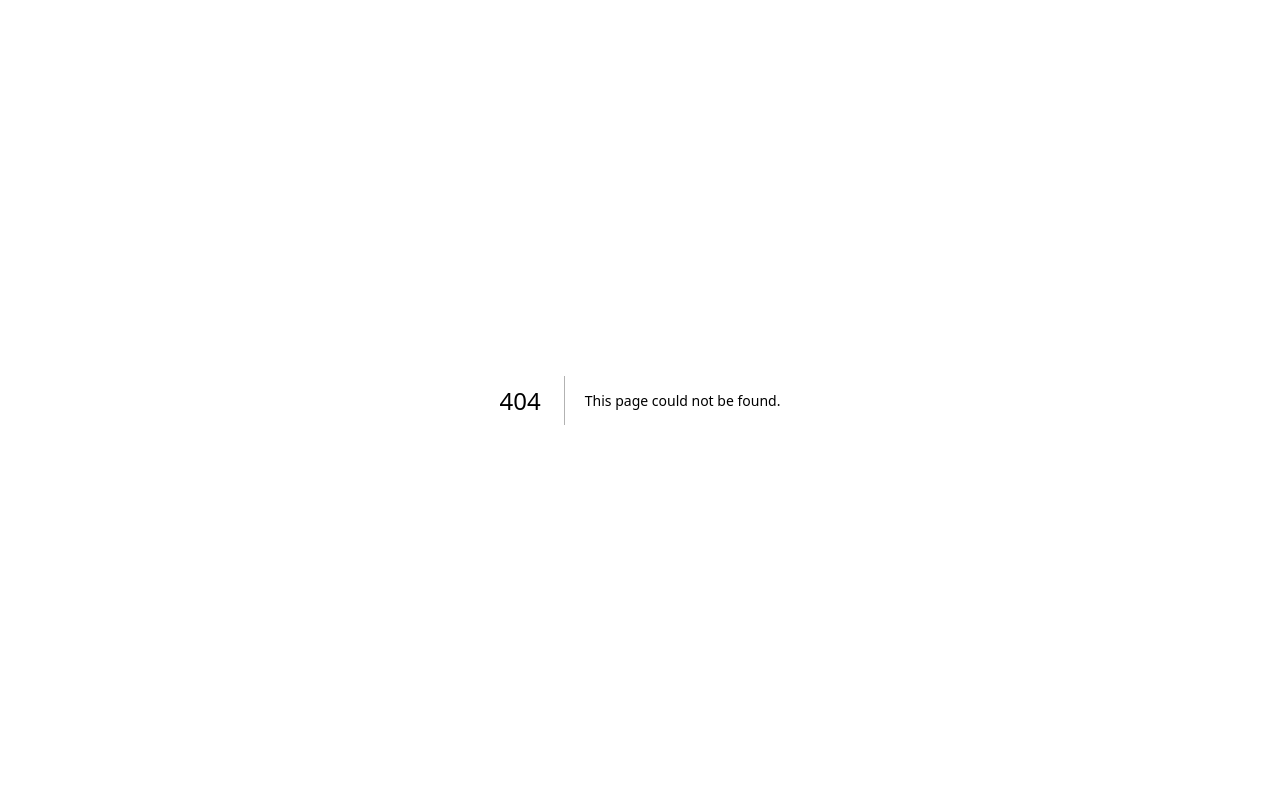
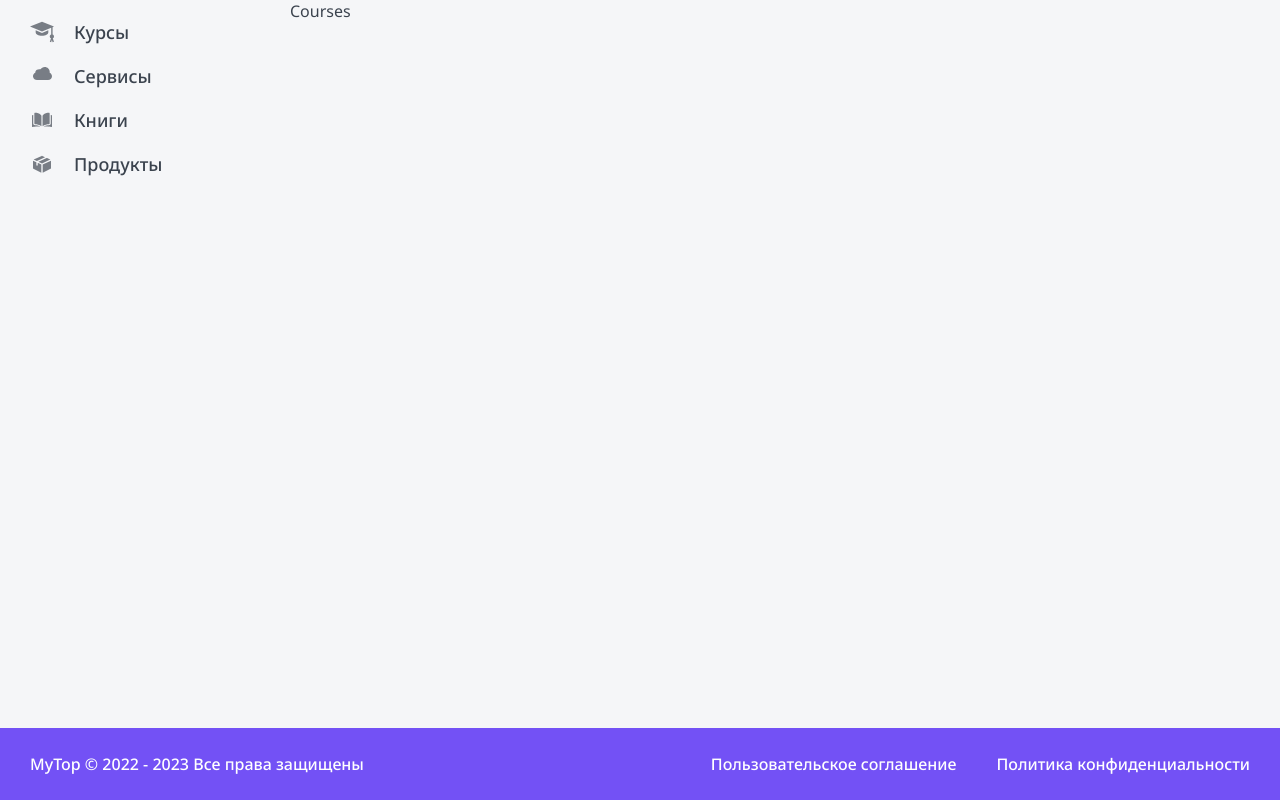
Before and after one commit to DenisJet/mytop-app, a Next.js app: page /courses in a window 1280 px wide. Before the commit this address had no page. Built offline with nearby package versions, Linux system fonts and the light colour scheme.

Commit message:
add courses and search pages

```diff
--- /dev/null
+++ b/pages/courses/index.tsx
@@ -0,0 +1,7 @@
+import { withLayout } from '@/Layout/Layout';
+
+function Courses(): JSX.Element {
+  return <>Courses</>;
+}
+
+export default withLayout(Courses);
```
Also changed, not shown: pages/search/index.tsx (added, +7 -0 lines).
